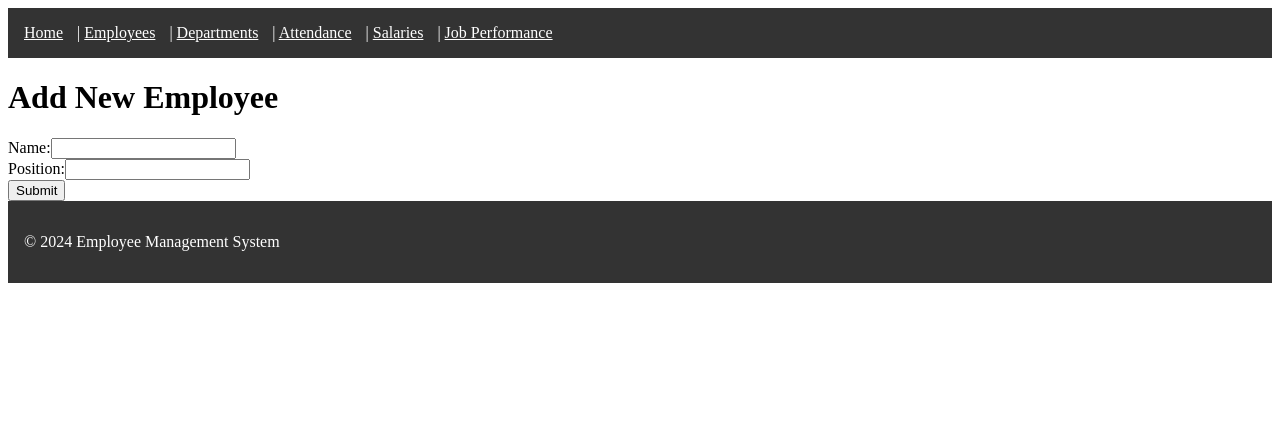
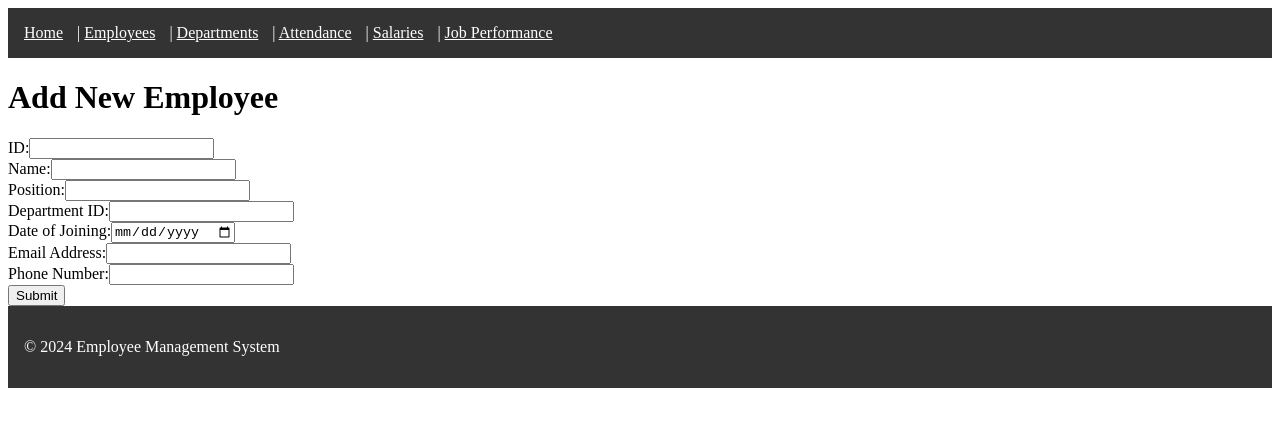
Before and after one commit to Bihela/Notch, a Nuxt app in the folder Notch/: page /employees/add in a window 1280 px wide. Shown: the top 426 px of the page. Built offline with nearby package versions, Linux system fonts and the light colour scheme.

Commit message:
Employee Registration Update

```diff
--- a/Notch/components/EmployeeForm.vue
+++ b/Notch/components/EmployeeForm.vue
@@ -1,5 +1,9 @@
 <template>
   <form @submit.prevent="submitForm">
+    <div>
+      <label for="id">ID:</label>
+      <input v-model="employee.id" type="number" id="id" />
+    </div>
     <div>
       <label for="name">Name:</label>
       <input v-model="employee.name" type="text" id="name" required />
@@ -7,6 +11,22 @@
     <div>
       <label for="position">Position:</label>
       <input v-model="employee.position" type="text" id="position" required />
+    </div>
+    <div>
+      <label for="departmentID">Department ID:</label>
+      <input v-model="employee.departmentID" type="number" id="departmentID" required />
+    </div>
+    <div>
+      <label for="dateOfJoining">Date of Joining:</label>
+      <input v-model="employee.dateOfJoining" type="date" id="dateOfJoining" required />
+    </div>
+    <div>
+      <label for="emailAddress">Email Address:</label>
+      <input v-model="employee.emailAddress" type="email" id="emailAddress" />
+    </div>
+    <div>
+      <label for="phoneNumber">Phone Number:</label>
+      <input v-model="employee.phoneNumber" type="text" id="phoneNumber" />
     </div>
     <button type="submit">Submit</button>
   </form>
@@ -17,16 +37,44 @@ import { ref } from 'vue'
 const { $axios } = useNuxtApp()
 
 const employee = ref({
+  id: null,
   name: '',
   position: '',
+  departmentID: null,
+  dateOfJoining: '',
+  emailAddress: '',
+  phoneNumber: ''
 })
 
 const submitForm = async () => {
   try {
-    await $axios.post('/employees', employee.value)
-    // Optionally, redirect to employee list after submission
+    // Debug: Log the employee object before sending it to the API
+    console.log('Submitting employee data:', JSON.stringify(employee.value, null, 2))
+
+    const url = '/api/employee'
+
+    console.log(`Request URL: ${url}`)
+
+    // Use POST for both create and update
+    console.log('Submitting data...')
+    const response = await $axios.post(url, employee.value)
+    console.log('Response:', response.data)
+
+    // Optionally, redirect to employee list or clear form after submission
+    console.log('Submission successful. Redirecting or clearing form...')
   } catch (error) {
+    // Debug: Log any error that occurs during API call
     console.error('Failed to submit employee:', error)
+
+    if (error.response) {
+      console.error('Response data:', error.response.data)
+      console.error('Response status:', error.response.status)
+      console.error('Response headers:', error.response.headers)
+    } else if (error.request) {
+      console.error('Request data:', error.request)
+    } else {
+      console.error('Error message:', error.message)
+    }
   }
 }
 </script>
--- a/Notch/nuxt.config.ts
+++ b/Notch/nuxt.config.ts
@@ -1,5 +1,5 @@
 // https://nuxt.com/docs/api/configuration/nuxt-config
 export default defineNuxtConfig({
-  devtools: { enabled: true },
-  compatibilityDate: "2024-09-04",
+  devtools: { enabled: true }, // Enable devtools in dev mode
+  pages: true, // Ensure that the pages directory is used for routing
 })
--- a/Notch/package.json
+++ b/Notch/package.json
@@ -11,7 +11,7 @@
   },
   "dependencies": {
     "axios": "^1.7.7",
-    "nuxt": "^3.13.0",
+    "nuxt": "^3.13.2",
     "vue": "latest"
   }
 }
--- /dev/null
+++ b/Notch/pages/employees/index.vue
@@ -0,0 +1,39 @@
+<template>
+  <div>
+    <h1>Employee List</h1>
+    <!-- Add New Employee Button -->
+    <NuxtLink to="/employees/add" class="add-button">Add New Employee</NuxtLink>
+
+    <!-- Display Employee List -->
+    <EmployeeList :employees="employees" />
+  </div>
+</template>
+
+<script setup>
+import { ref, onMounted } from 'vue'
+import EmployeeList from '~/components/EmployeeList.vue'
+const { $axios } = useNuxtApp()
+
+const employees = ref([])
+
+onMounted(async () => {
+  const response = await $axios.get('/employees')
+  employees.value = response.data
+})
+</script>
+
+<style scoped>
+.add-button {
+  display: inline-block;
+  margin-bottom: 20px;
+  padding: 10px 20px;
+  background-color: #28a745;
+  color: white;
+  text-decoration: none;
+  border-radius: 5px;
+}
+
+.add-button:hover {
+  background-color: #218838;
+}
+</style>
--- a/Notch/pages/index.vue
+++ b/Notch/pages/index.vue
@@ -1,19 +1,10 @@
 <template>
-  <div>
-    <h1>Employee List</h1>
-    <EmployeeList :employees="employees" />
-  </div>
-</template>
+    <div>
+      <h1>Welcome to the Employee Management System</h1>
+      <p>This is the home page.</p>
+    </div>
+  </template>
 
-<script setup>
-import { ref, onMounted } from 'vue'
-import EmployeeList from '~/components/EmployeeList.vue'
-const { $axios } = useNuxtApp()
-
-const employees = ref([])
-
-onMounted(async () => {
-  const response = await $axios.get('/employees')
-  employees.value = response.data
-})
-</script>
+  <script setup>
+  // Any additional functionality can go here if needed
+  </script>
--- a/Notch/plugins/axios.js
+++ b/Notch/plugins/axios.js
@@ -2,7 +2,21 @@ import axios from 'axios';
 
 export default defineNuxtPlugin((nuxtApp) => {
   const api = axios.create({
-    baseURL: 'https://localhost:7065/api', // Your API base URL
+    baseURL: 'https://localhost:7065/', // Your API base URL
+  });
+
+  // Log requests and responses for debugging
+  api.interceptors.request.use(request => {
+    console.log('Starting Request', request);
+    return request;
+  });
+
+  api.interceptors.response.use(response => {
+    console.log('Response:', response);
+    return response;
+  }, error => {
+    console.error('Error Response:', error.response);
+    return Promise.reject(error);
   });
 
   nuxtApp.provide('axios', api);
```
Also changed, not shown: 1 other file (tests, documents, lock files or other folders).
